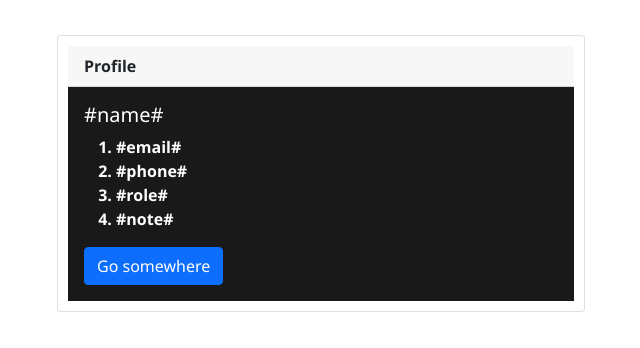
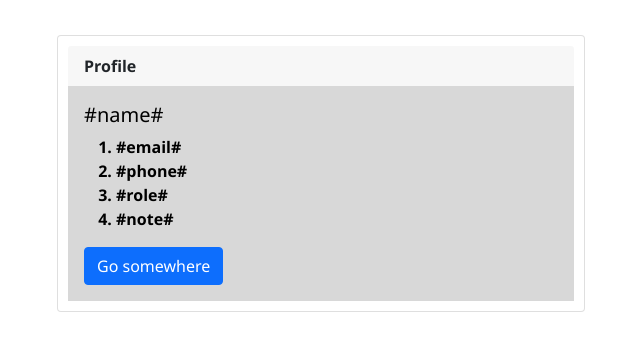
Before and after one commit to cempayne71/co-op-api-profile, a website: page login/login_profile.html in a window 1280 px wide. Shown: the whole page, without its empty margins (319-959 px from the left). Drawn offline with Linux system fonts and the light colour scheme.

Commit message:
profile styles

```diff
--- a/public/styles/profile.css
+++ b/public/styles/profile.css
@@ -22,6 +22,6 @@ body {
 
 .muted {
   font-weight: bold;
-  color: white;
-  background-color: rgba(0, 0, 0, 0.9);
+  color: black;
+  background-color: rgba(190, 190, 190, 0.6);
 }
```
